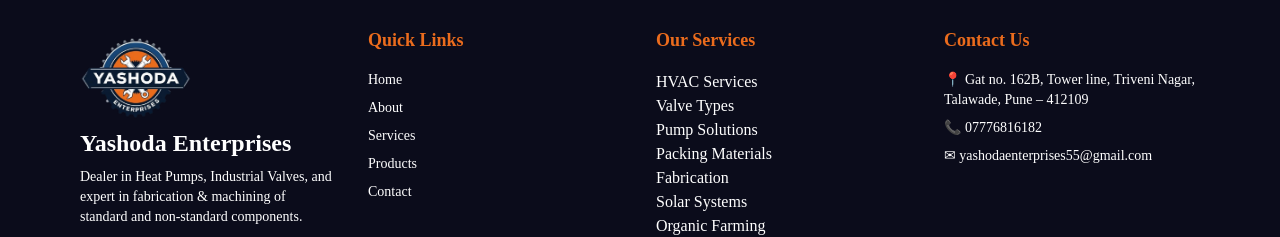
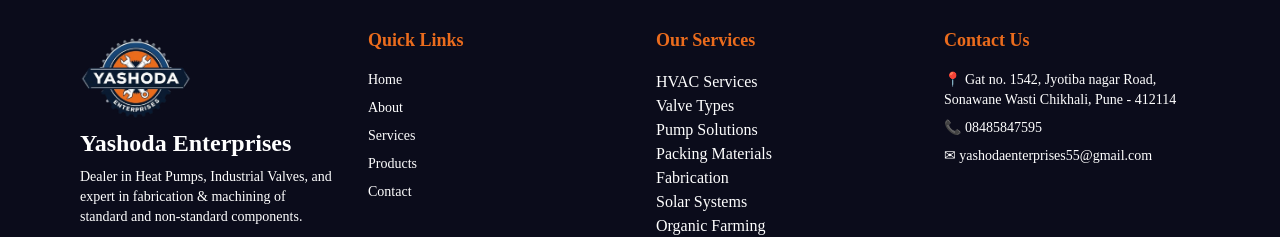
Before and after one commit to Tejashree3/Yashoda, a React (Create React App) app: page / in a window 1280 px wide. Shown: the part 5183-5420 px from the top of the page. Built offline with nearby package versions, Linux system fonts and the light colour scheme.

Commit message:
Update Footer.jsx

```diff
--- a/src/layout/Footer.jsx
+++ b/src/layout/Footer.jsx
@@ -103,9 +103,9 @@ const Footer = () => {
             Contact Us
           </h3>
           <p className="text-sm mb-2">
-            📍 Gat no. 162B, Tower line, Triveni Nagar, Talawade, Pune – 412109
+            📍 Gat no. 1542, Jyotiba nagar Road, Sonawane Wasti Chikhali, Pune - 412114
           </p>
-          <p className="text-sm mb-2">📞 07776816182</p>
+          <p className="text-sm mb-2">📞 08485847595</p>
           <p className="text-sm">✉ yashodaenterprises55@gmail.com</p>
         </div>
       </div>
```
